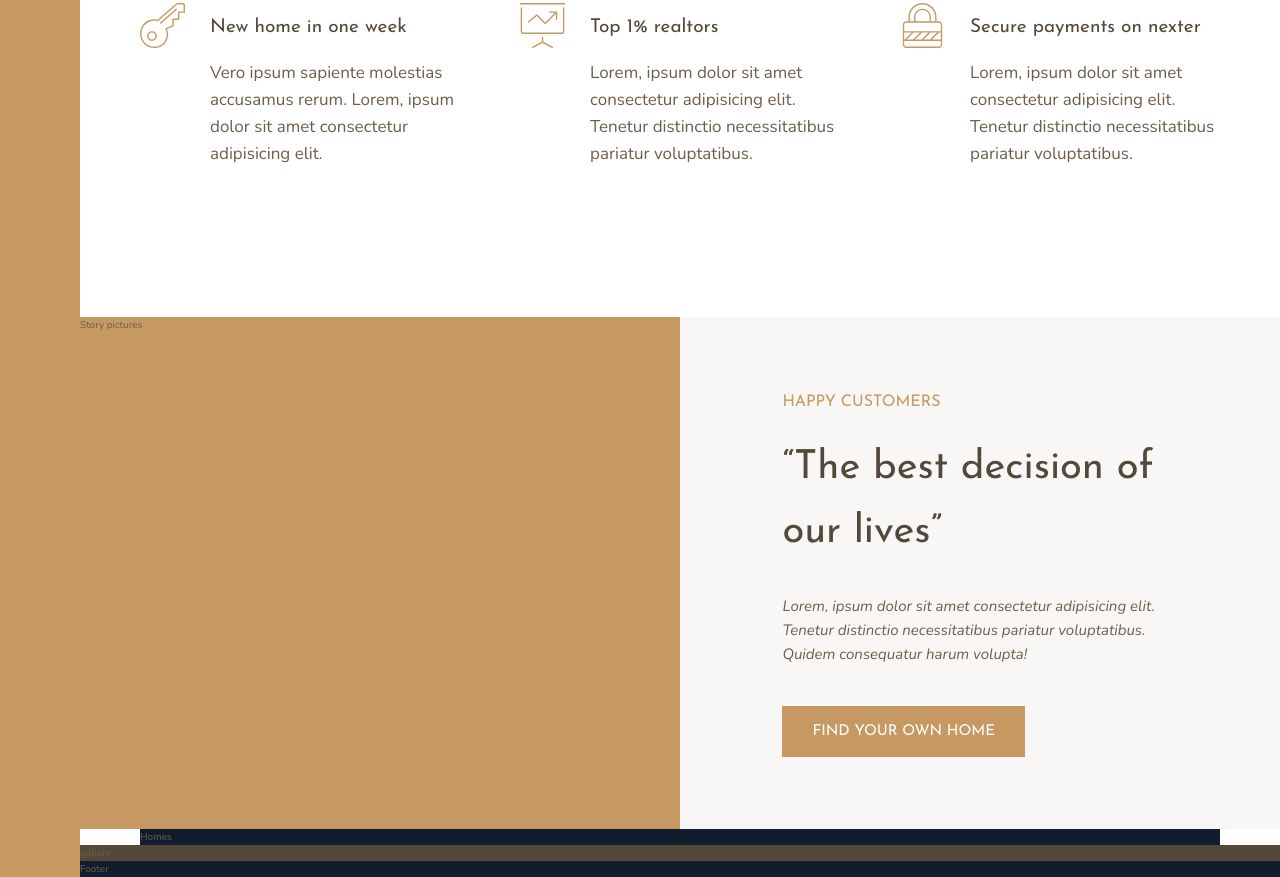
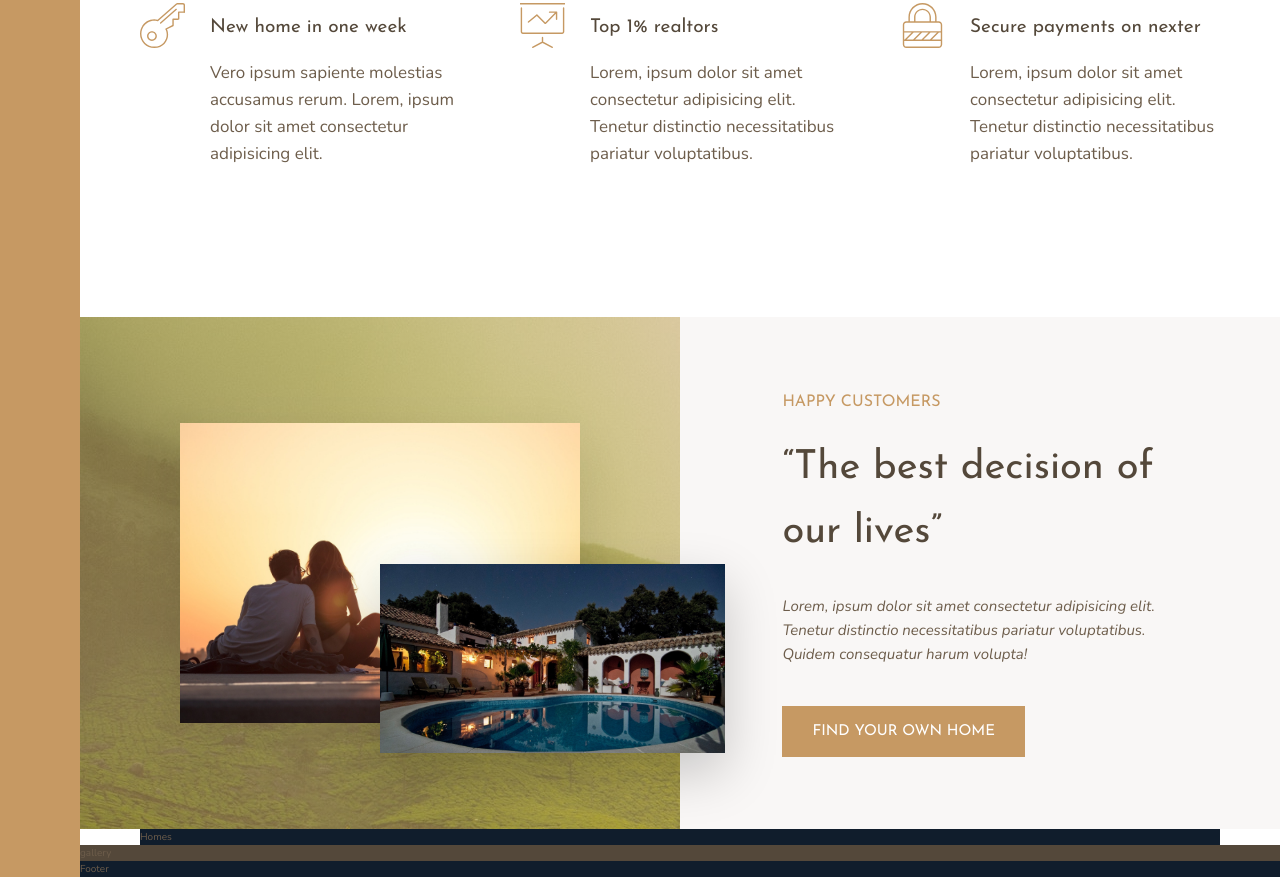
Before and after one commit to codecamjam/advanced-css-course, a website: page Nexter/index.html in a window 1280 px wide. Shown: the part 991-1868 px from the top of the page. Drawn offline with nearby package versions, Linux system fonts and the light colour scheme.

Commit message:
l111 building the story section pt 2

```diff
--- a/Nexter/index.html
+++ b/Nexter/index.html
@@ -82,7 +82,14 @@
       </div>
     </section>
 
-    <div class="story__pictures">Story pictures</div>
+    <div class="story__pictures">
+      <img
+        src="img/story-1.jpeg"
+        alt="Couple with new house"
+        class="story__img--1"
+      />
+      <img src="img/story-2.jpeg" alt="New house" class="story__img--2" />
+    </div>
 
     <div class="story__content">
       <h3 class="heading-3 mb-sm">Happy customers</h3>
--- a/Nexter/sass/_story.scss
+++ b/Nexter/sass/_story.scss
@@ -1,7 +1,31 @@
 .story {
   &__pictures {
-    background-color: $color-primary;
+    background-image: linear-gradient(
+        rgba($color-primary, 0.5),
+        rgba($color-primary, 0.5)
+      ),
+      url(../img/back.jpg);
     grid-column: full-start / col-end 4;
+
+    display: grid;
+    grid-template-rows: repeat(6, 1fr);
+    grid-template-columns: repeat(6, 1fr);
+    align-items: center;
+  }
+
+  &__img--1 {
+    width: 100%;
+    grid-row: 2/ 6;
+    grid-column: 2 /6;
+    box-shadow: 0 2rem 5rem rgba(#000, 0.1);
+  }
+
+  &__img--2 {
+    width: 115%;
+    grid-row: 4 / 6;
+    grid-column: 4/ 7;
+    z-index: 20;
+    box-shadow: 0 2rem 5rem rgba(#000, 0.2);
   }
 
   &__content {
```
Also changed, not shown: Nexter/css/style.comp.css.
